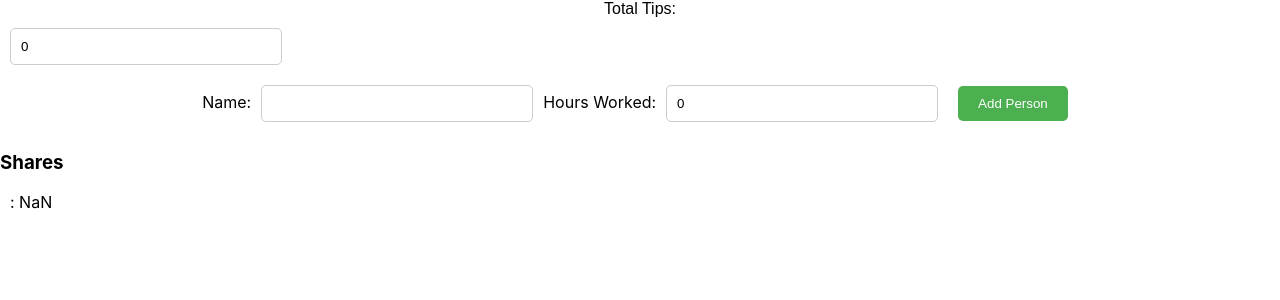
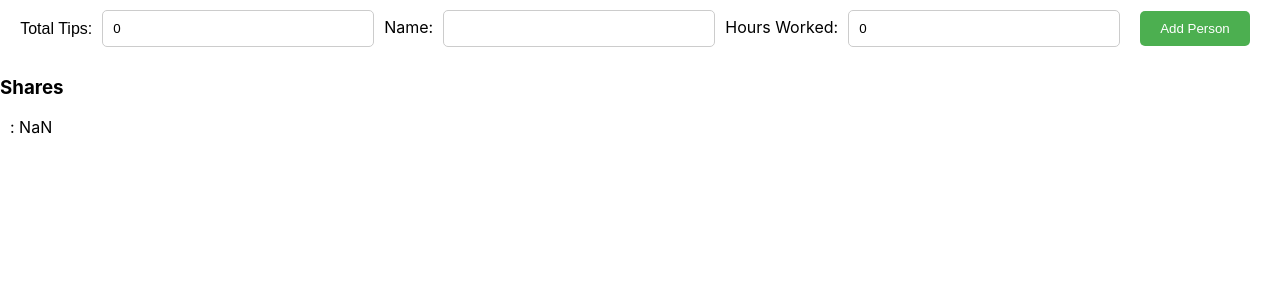
Before and after one commit to markprodehl/tip-calculator, a React (Create React App) app: page / in a window 1280 px wide. Shown: the top 300 px of the page. Built offline with nearby package versions, Linux system fonts and the light colour scheme.

Commit message:
Fixed form layout to have uniform alignment

```diff
--- a/src/components/TipCalculator.js
+++ b/src/components/TipCalculator.js
@@ -22,6 +22,7 @@ const TipCalculator = () => {
 
   return (
     <div>
+      <form className="form" onSubmit={e => e.preventDefault()}>
         <label className="tip-calculator">Total Tips:</label>
         <input
           className="input"
@@ -29,7 +30,6 @@ const TipCalculator = () => {
           value={totalTips}
           onChange={e => setTotalTips(e.target.value)}
         />
-      <form className="form" onSubmit={e => e.preventDefault()}>
           {persons.map((person, index) => (
             <div key={index}>
               <label>Name:</label>
```
Lines whose indentation alone changed are shown as unchanged.
